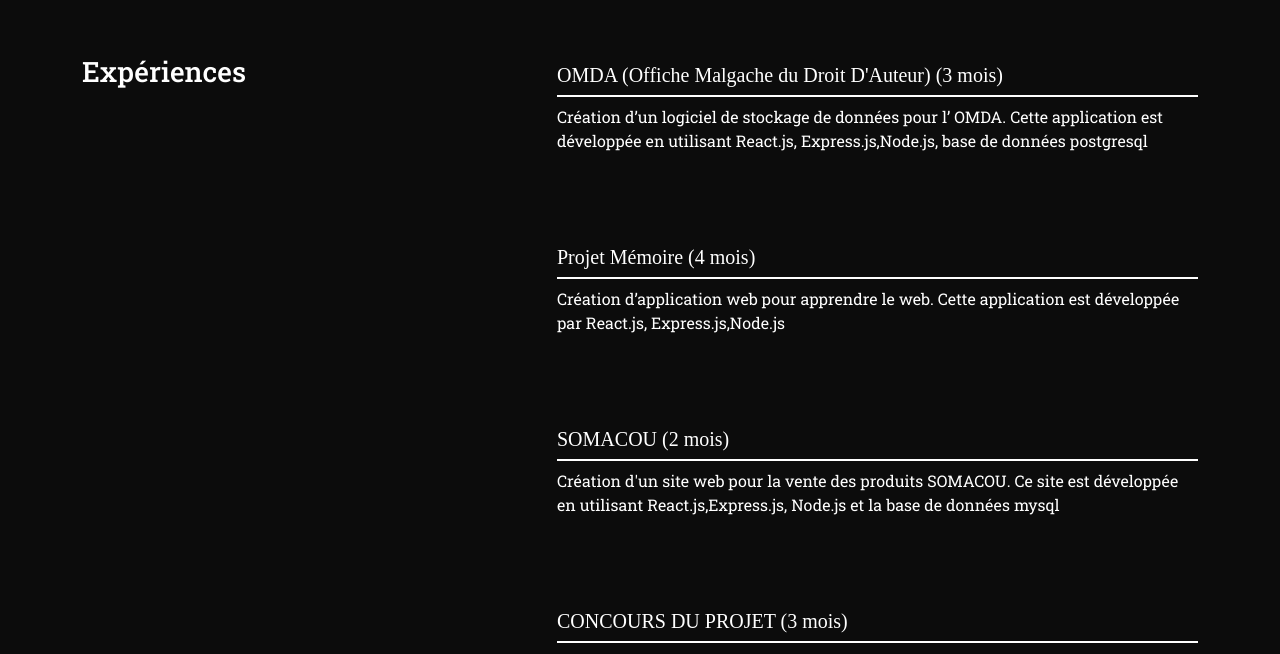
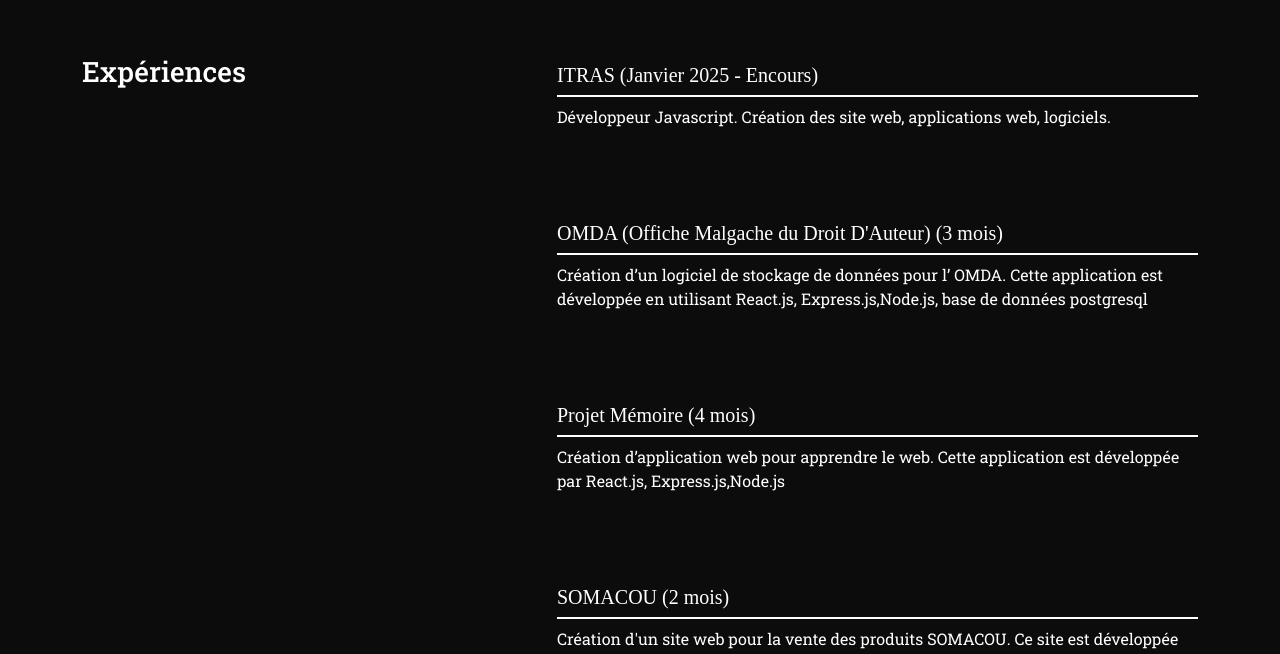
Before and after one commit to Andrianjafy23/Laza, a React (Create React App) app: page /about in a window 1280 px wide. Shown: the part 1611-2265 px from the top of the page. Built offline with nearby package versions, Linux system fonts and the light colour scheme.

Commit message:
mise à jour

```diff
--- a/src/content_option.js
+++ b/src/content_option.js
@@ -38,7 +38,12 @@
 
 
 
-const services = [{
+const services = [
+    {
+        title: "ITRAS (Janvier 2025 - Encours) ",
+        description: "Développeur Javascript. Création des site web, applications web, logiciels."
+    },
+    {
         title: "OMDA (Offiche Malgache du Droit D'Auteur)  (3 mois) ",
         description: "Création d’un logiciel de stockage de données pour l’ OMDA. Cette application est développée en utilisant React.js, Express.js,Node.js, base de données postgresql",
     },
--- a/src/pages/home/index.js
+++ b/src/pages/home/index.js
@@ -19,7 +19,7 @@
           <meta name="description" content={meta.description} />
         </Helmet>
         <div className="intro_sec d-block d-lg-flex align-items-center ">
-          <div className=" order-lg-2 h-100 " style={{display:"flex", flexDirection:"column",gap:"15px", alignItems:"center"}}>
+          <div className=" order-lg-2 h-100 " style={{display:"flex", flexDirection:"column",gap:"50px", alignItems:"center"}}>
             <img className="image" src={sary}/>
             <a
               href="https://andrianjafy23.github.io/Laza/Laza-CV.pdf"
--- a/src/pages/home/style.css
+++ b/src/pages/home/style.css
@@ -243,3 +243,9 @@
     margin-top: 100px;
     margin-left: 83px;
 }
+.image:hover {
+    transform: scale(1.2);
+    color: #264de4; /* Couleur CSS */
+    box-shadow: 0 4px 15px rgba(38, 77, 228, 0.5);
+    border-radius: 50%;
+  }
```
